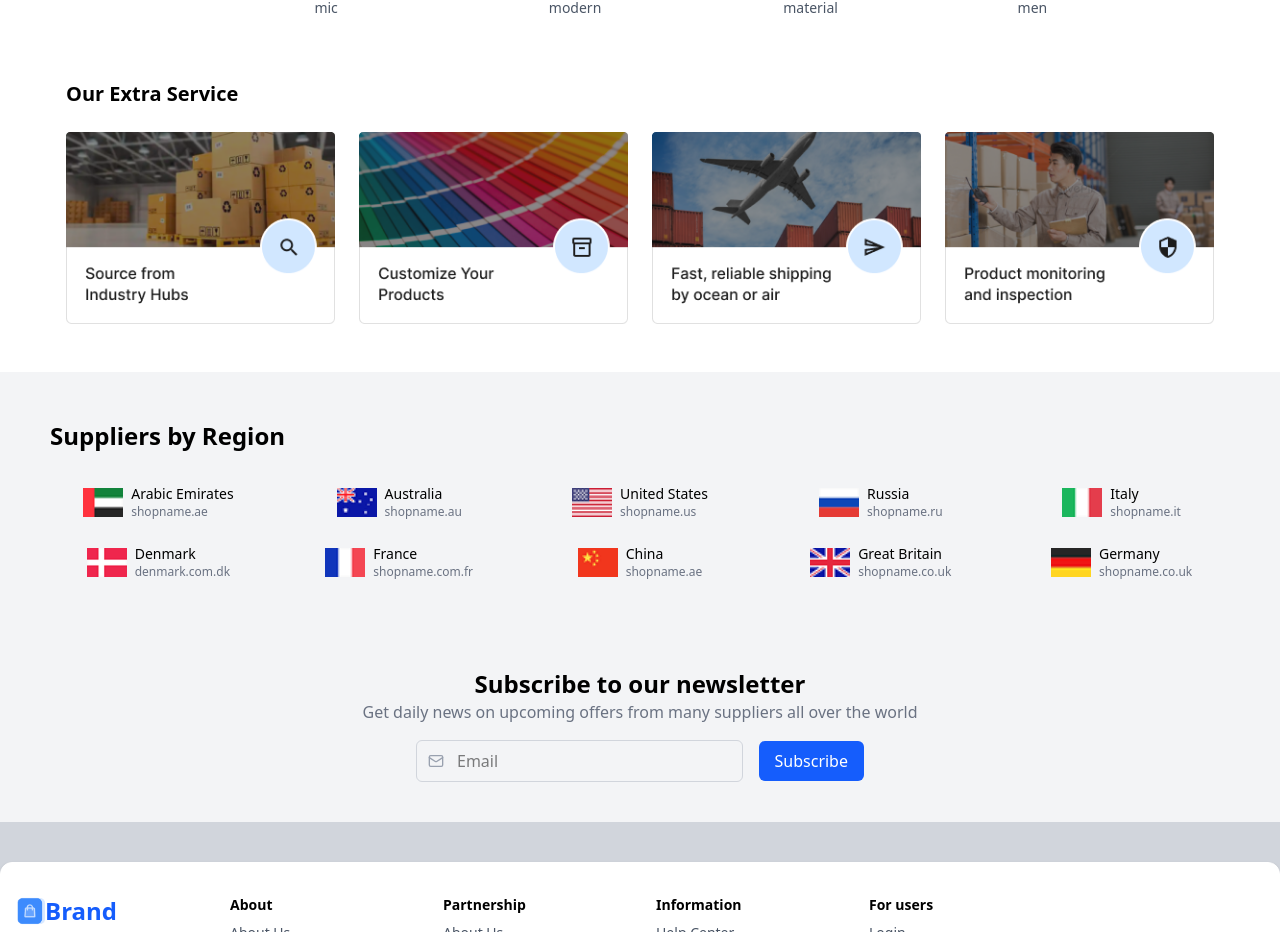
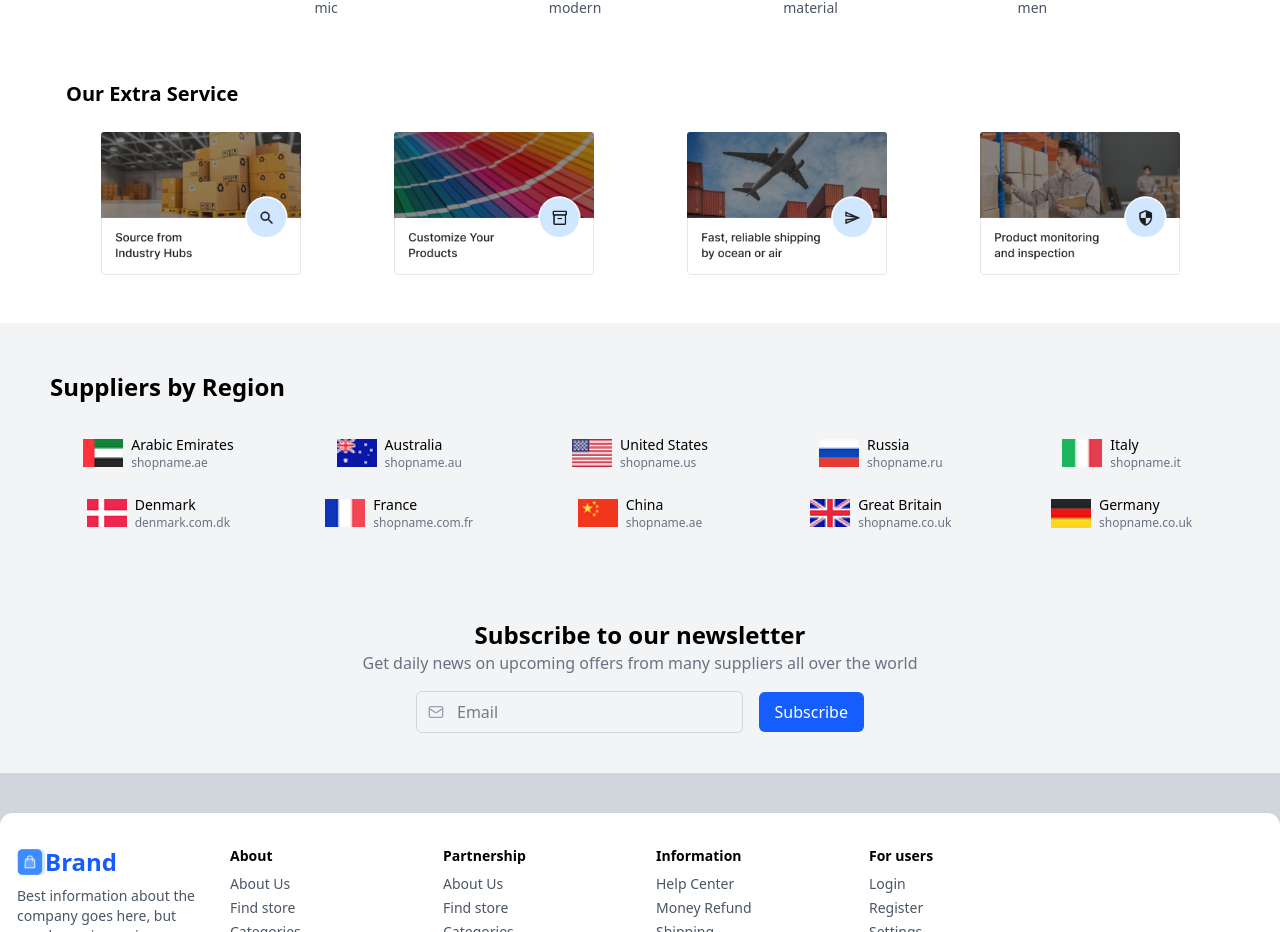
Before and after one commit to RahatBano58/E-commerce-Design, a Next.js app: page / in a window 1280 px wide. Shown: the part 2355-3287 px from the top of the page. Built offline with nearby package versions, Linux system fonts and the light colour scheme.

Commit message:
Update Service.js

```diff
--- a/src/app/components/Service.js
+++ b/src/app/components/Service.js
@@ -2,13 +2,21 @@
 
 export default function Service() {
   return (
-    <section className="max-w-[1180px] mx-auto px-4 my-12 ">
+    <section className="max-w-[1180px] mx-auto px-4 my-12">
       <h2 className="text-xl font-semibold mb-6">Our Extra Service</h2>
       <div className="grid grid-cols-1 sm:grid-cols-2 md:grid-cols-4 gap-6">
-        <img src="/1.png" alt="Service 1" className="mx-auto" />
-        <img src="/2.png" alt="Service 2" className="mx-auto" />
-        <img src="/3.png" alt="Service 3" className="mx-auto" />
-        <img src="/4.png" alt="Service 4" className="mx-auto" />
+        <div className="flex justify-center">
+          <img src="/1.png" alt="Service 1" className="w-full h-auto max-w-[200px]" />
+        </div>
+        <div className="flex justify-center">
+          <img src="/2.png" alt="Service 2" className="w-full h-auto max-w-[200px]" />
+        </div>
+        <div className="flex justify-center">
+          <img src="/3.png" alt="Service 3" className="w-full h-auto max-w-[200px]" />
+        </div>
+        <div className="flex justify-center">
+          <img src="/4.png" alt="Service 4" className="w-full h-auto max-w-[200px]" />
+        </div>
       </div>
     </section>
   )
```
